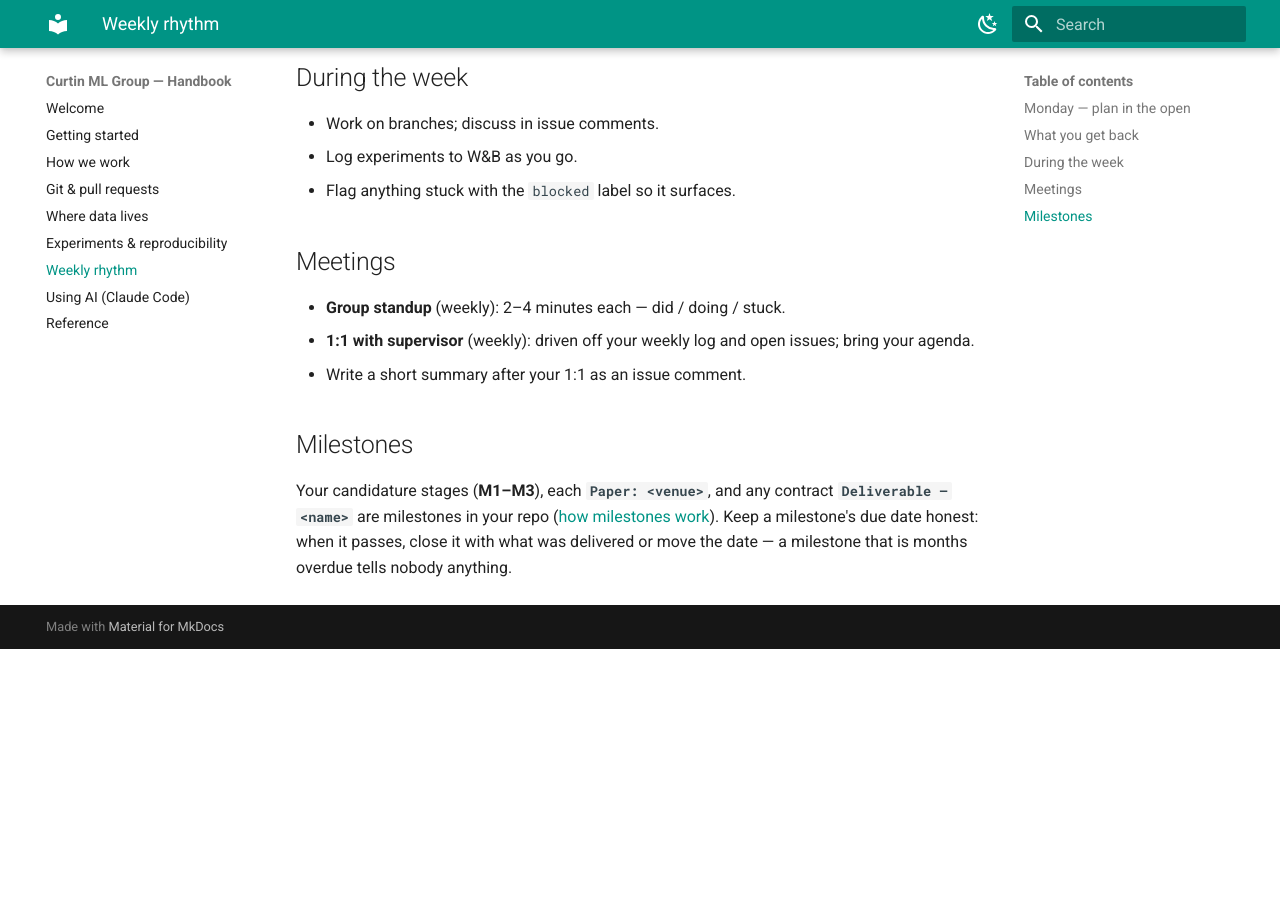
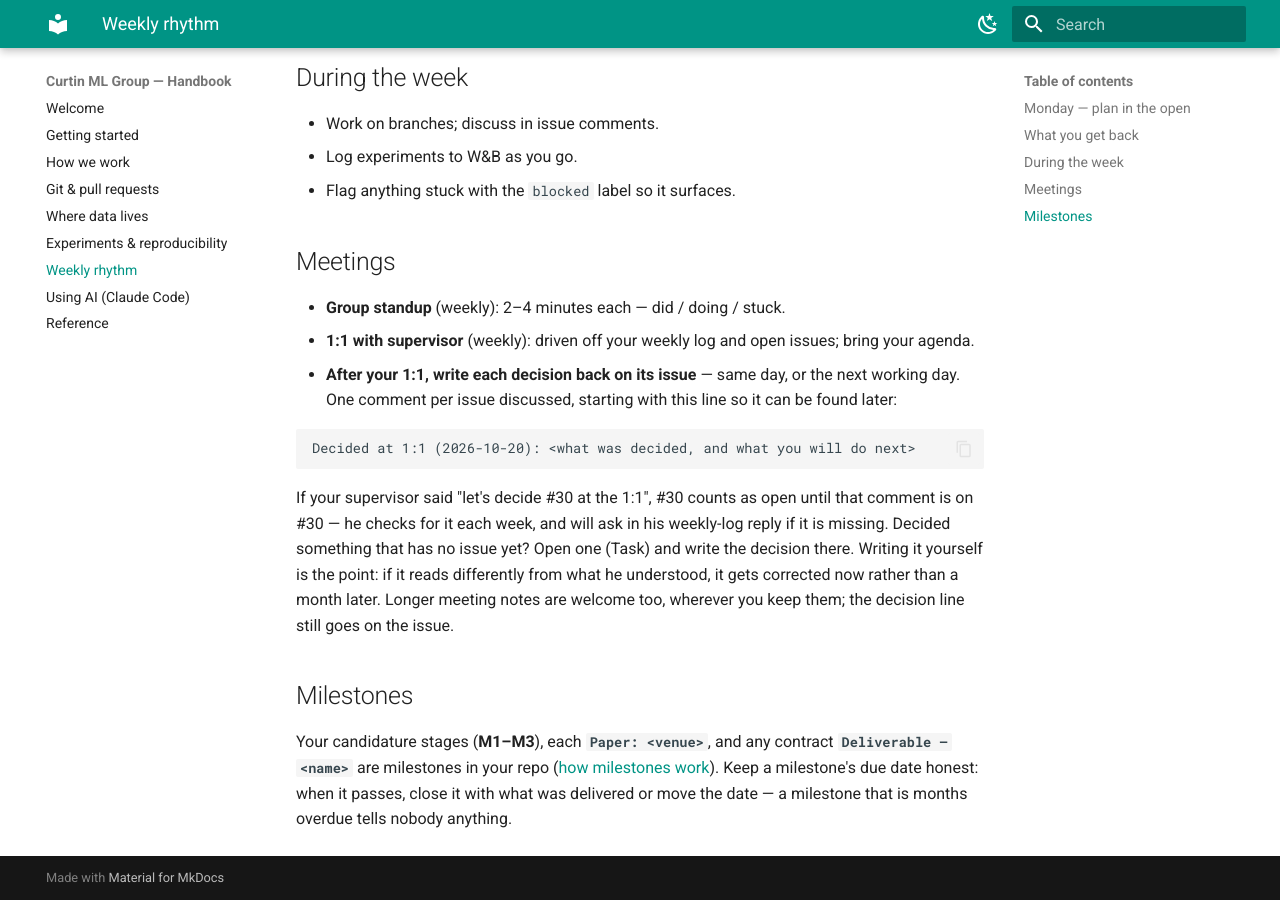
Before and after one commit to cumlg/handbook, an MkDocs documentation site: the page built from docs/weekly-rhythm.md, in a window 1280 px wide and 900 px high, scrolled down 689 px. Built offline with MkDocs 1.6.1 and Material for MkDocs 9.7.7, drawn with Linux system fonts in a browser that asks for light colours; before the commit the page ends 1338 px from its top, so only the background shows below that.

Commit message:
Weekly   rhythm: write each 1:1 decision back on its issue

````diff
--- a/docs/weekly-rhythm.md
+++ b/docs/weekly-rhythm.md
@@ -21,7 +21,19 @@ That update is your progress record — three minutes, and your supervisor alway
 ## Meetings
 - **Group standup** (weekly): 2–4 minutes each — did / doing / stuck.
 - **1:1 with supervisor** (weekly): driven off your weekly log and open issues; bring your agenda.
-- Write a short summary after your 1:1 as an issue comment.
+- **After your 1:1, write each decision back on its issue** — same day, or the next working day.
+  One comment per issue discussed, starting with this line so it can be found later:
+
+  ```
+  Decided at 1:1 (2026-10-20): <what was decided, and what you will do next>
+  ```
+
+  If your supervisor said "let's decide #30 at the 1:1", #30 counts as open until that comment is
+  on #30 — he checks for it each week, and will ask in his weekly-log reply if it is missing.
+  Decided something that has no issue yet? Open one (Task) and write the decision there.
+  Writing it yourself is the point: if it reads differently from what he understood, it gets
+  corrected now rather than a month later. Longer meeting notes are welcome too, wherever you
+  keep them; the decision line still goes on the issue.
 
 ## Milestones
 Your candidature stages (**M1–M3**), each **`Paper: <venue>`**, and any contract **`Deliverable — <name>`** are milestones in your repo ([how milestones work](how-we-work.md)). Keep a milestone's due date honest: when it passes, close it with what was delivered or move the date — a milestone that is months overdue tells nobody anything.
````
